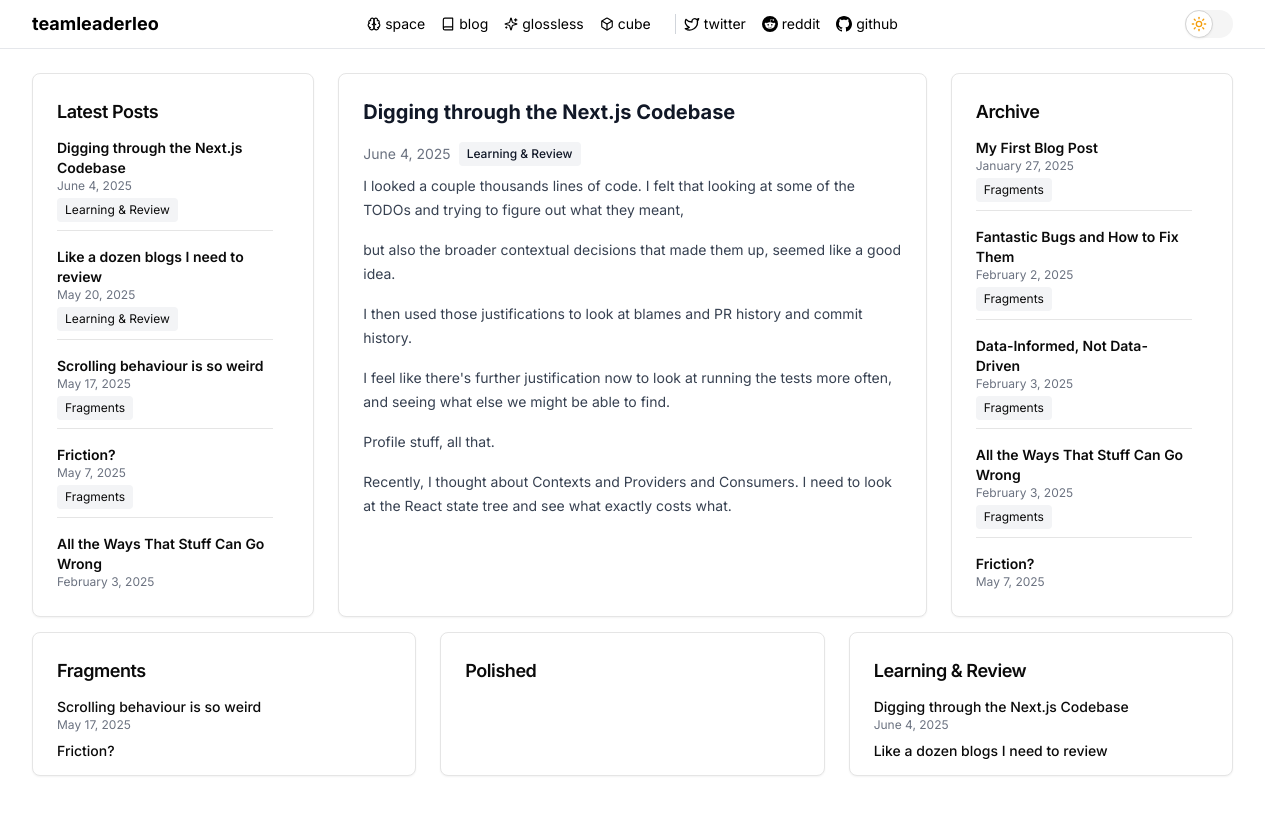
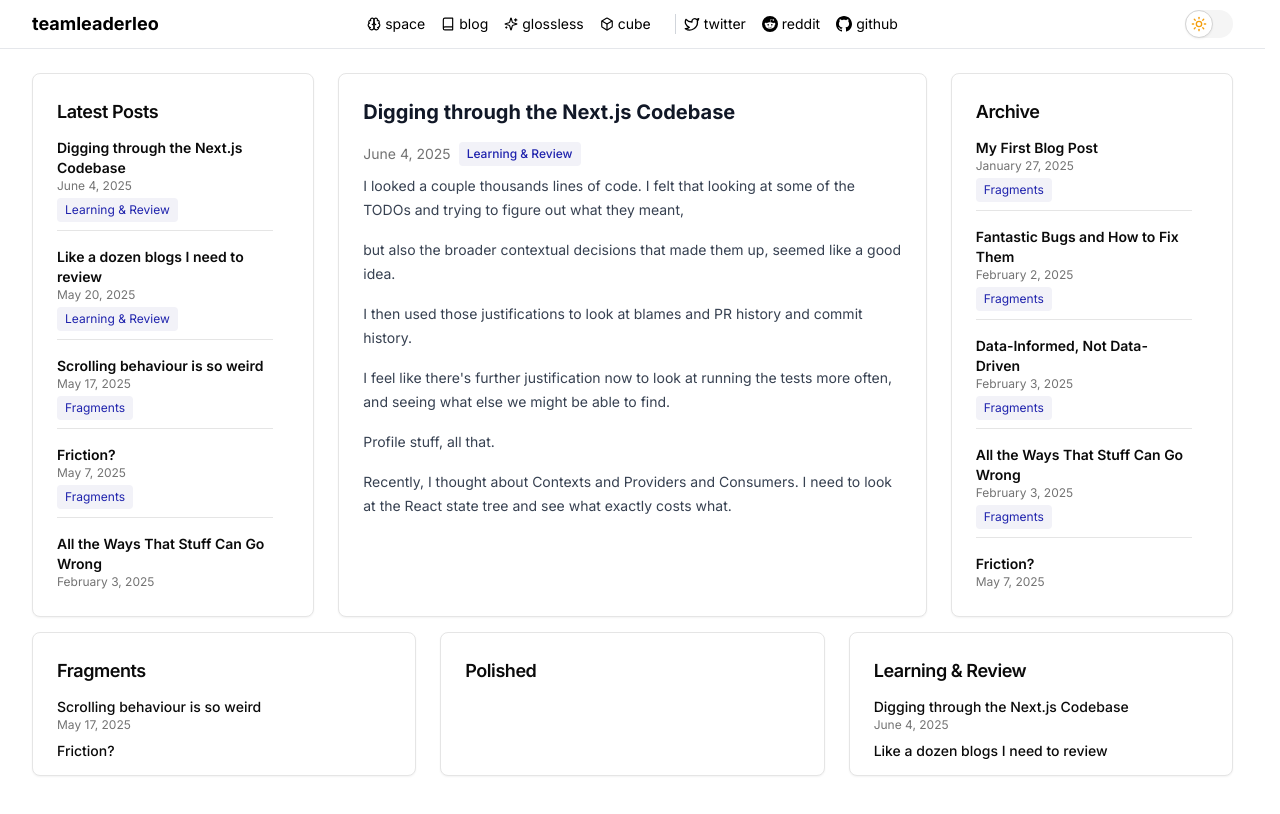
Before and after one commit to teamleaderleo/scrapbook, a Next.js app: page /blog in a window 1280 px wide. Shown: the top 814 px of the page. Built offline with nearby package versions, Linux system fonts and the light colour scheme; a web font is replaced by a local one.

Commit message:
make blog dark mode compatible

```diff
--- a/app/blog/layout.tsx
+++ b/app/blog/layout.tsx
@@ -12,7 +12,7 @@ export default function BlogLayout({
   children: React.ReactNode;
 }) {
   return (
-    <div className="min-h-screen bg-white flex flex-col w-full">
+    <div className="min-h-screen bg-background text-foreground flex flex-col w-full">
       <SiteNav />
       {children}
     </div>
--- a/components/blog/blog-layout.tsx
+++ b/components/blog/blog-layout.tsx
@@ -23,7 +23,7 @@ const BlogLayout = ({ posts }: BlogLayoutProps) => {
   }, {} as Record<PostCategory, BlogPost[]>);
 
   return (
-    <main className="flex-1 w-full px-4 sm:px-6 lg:px-8">
+    <main className="flex-1 w-full px-4 sm:px-6 lg:px-8 min-h-screen">
       <div className="h-[calc(100vh-3rem-1px)] py-6 flex flex-col w-full">
         <div className="grid grid-cols-12 gap-6 flex-1 min-h-0 w-full">
           <div className="col-span-3 min-w-0 max-h-[calc(100vh-16rem)]">
--- a/components/blog/category-card.tsx
+++ b/components/blog/category-card.tsx
@@ -15,7 +15,7 @@ interface CategoryCardProps {
 const CategoryCard = ({ categoryKey, categoryLabel, posts }: CategoryCardProps) => {
   return (
     <Link href={`/blog/category/${categoryKey}`}>
-      <Card className="h-36 hover:bg-gray-50 transition-colors">
+      <Card className="h-36 hover:bg-accent transition-colors">
         <CardHeader className="pb-3">
           <CardTitle className="text-lg">{categoryLabel}</CardTitle>
         </CardHeader>
@@ -25,7 +25,7 @@ const CategoryCard = ({ categoryKey, categoryLabel, posts }: CategoryCardProps)
               {posts.slice(0, 3).map(post => (
                 <div key={post.id} className="text-sm">
                   <p className="font-medium truncate">{post.title}</p>
-                  <p className="text-xs text-gray-500">{post.date}</p>
+                  <p className="text-xs text-muted-foreground">{post.date}</p>
                 </div>
               ))}
             </div>
--- a/components/blog/featured-post.tsx
+++ b/components/blog/featured-post.tsx
@@ -16,21 +16,21 @@ const FeaturedPost = ({ post }: FeaturedPostProps) => {
     <Card className="h-full w-full">
       <CardContent className="p-6 h-full">
         <ScrollArea className="h-full w-full">
-          <article className="prose prose-sm w-full">
+          <article className="prose prose-sm dark:prose-invert w-full">
             <Link href={`/blog/${post.slug}`} className="no-underline">
-              <h2 className="text-xl font-bold mt-0 hover:text-blue-600">{post.title}</h2>
+              <h2 className="text-xl font-bold mt-0 hover:text-primary">{post.title}</h2>
             </Link>
             <div className="flex items-center gap-2 my-2">
-              <span className="text-sm text-gray-500">{post.date}</span>
+              <span className="text-sm text-muted-foreground">{post.date}</span>
               <Link
                 href={`/blog/category/${post.category}`}
-                className="text-xs bg-gray-100 rounded px-2 py-1 hover:bg-gray-200 no-underline"
+                className="text-xs bg-secondary text-secondary-foreground rounded px-2 py-1 hover:bg-secondary/80 no-underline"
               >
                 {categories[post.category]}
               </Link>
             </div>
             <div className="mdx-content w-full">
-              <ReactMarkdown className="prose prose-sm">
+              <ReactMarkdown className="prose prose-sm dark:prose-invert">
                 {post.content}
               </ReactMarkdown>
             </div>
--- a/components/blog/post-list.tsx
+++ b/components/blog/post-list.tsx
@@ -24,14 +24,14 @@ const PostList = ({ posts, title }: PostListProps) => {
               <div key={post.id} className="border-b pb-2">
                 <Link
                   href={`/blog/${post.slug}`}
-                  className="block hover:text-blue-600"
+                  className="block hover:text-primary"
                 >
                   <h3 className="font-semibold text-sm">{post.title}</h3>
-                  <p className="text-xs text-gray-500">{post.date}</p>
+                  <p className="text-xs text-muted-foreground">{post.date}</p>
                 </Link>
                 <Link
                   href={`/blog/category/${post.category}`}
-                  className="inline-block text-xs bg-gray-100 rounded px-2 py-1 mt-1 hover:bg-gray-200"
+                  className="inline-block text-xs bg-secondary text-secondary-foreground rounded px-2 py-1 mt-1 hover:bg-secondary/80"
                 >
                   {categories[post.category]}
                 </Link>
```
Also changed, not shown: app/blog/page.tsx (+0 -8 lines).
